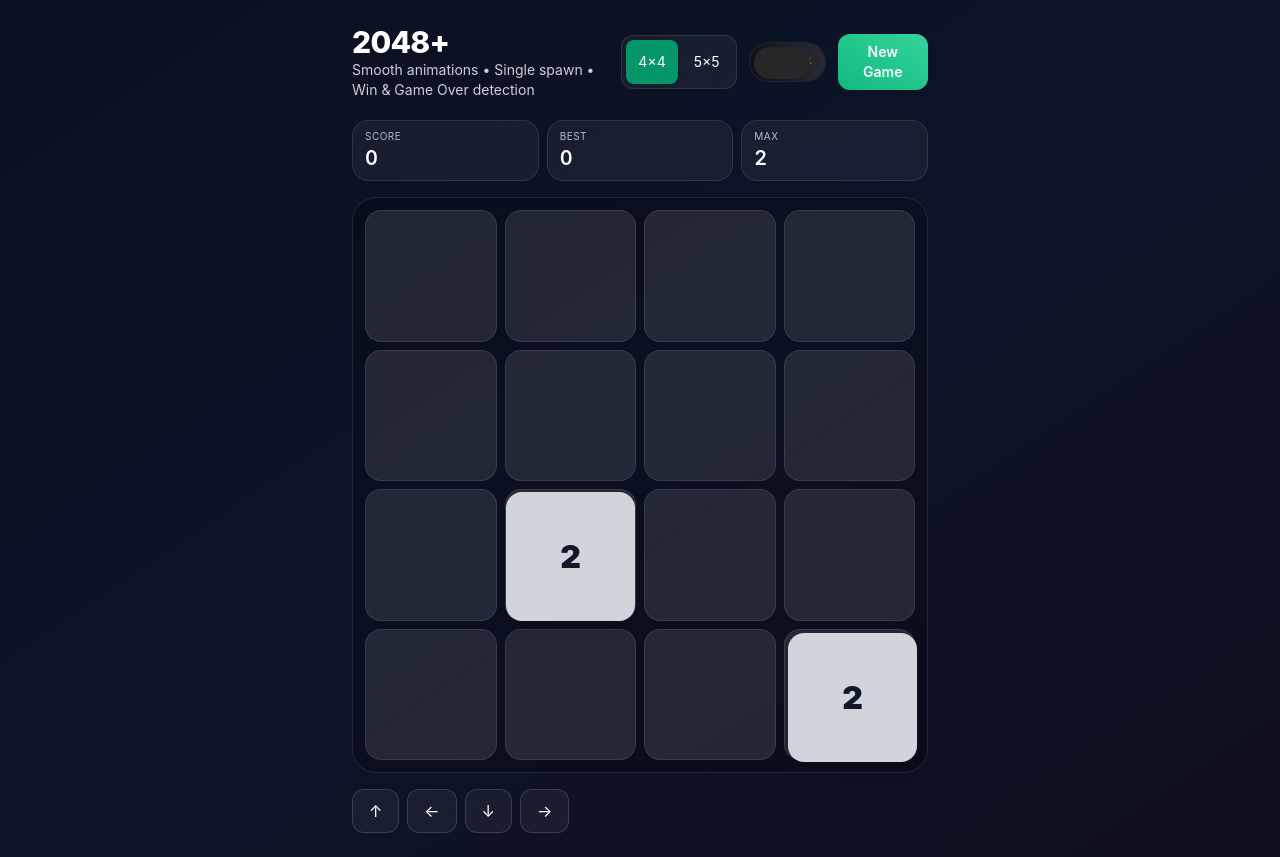
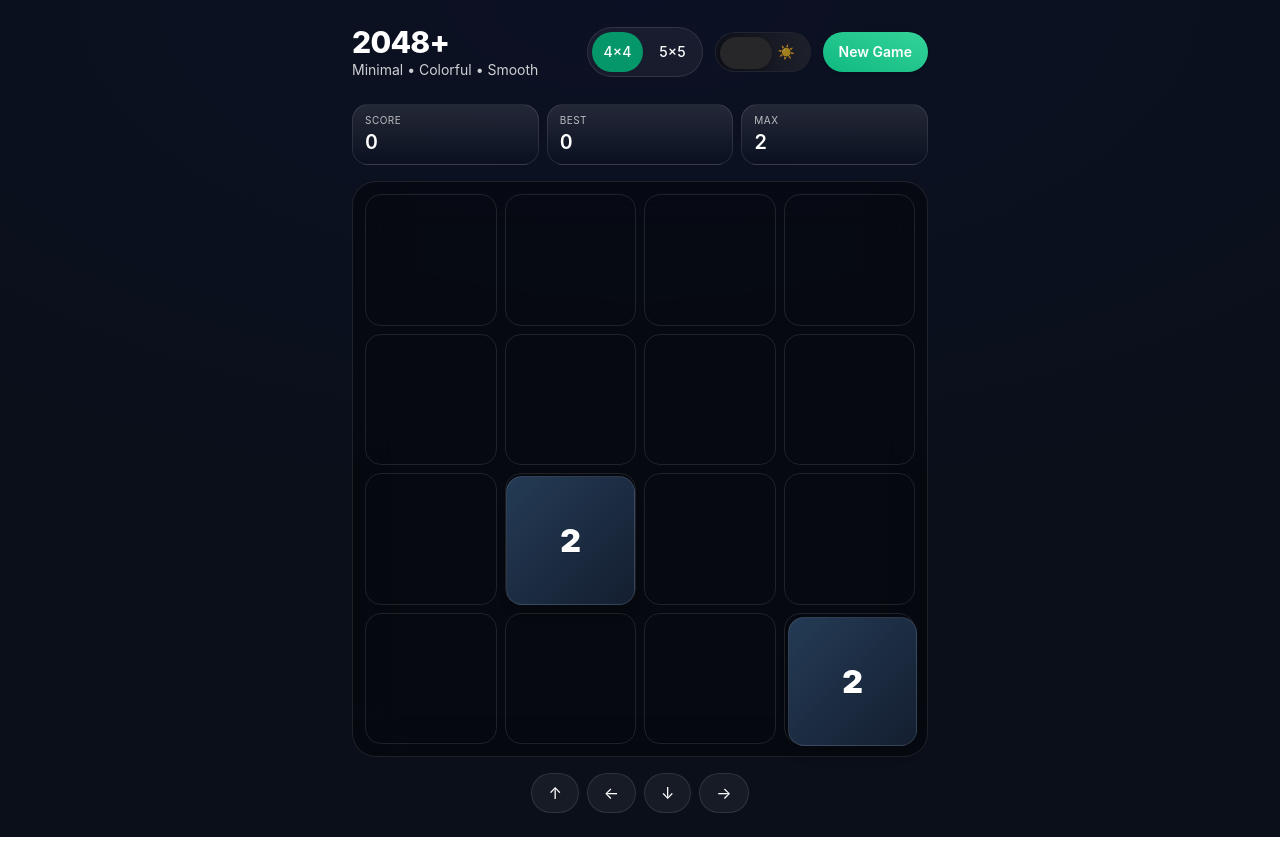
Before and after one commit to DenethorandEddie/2048, a React (Create React App) app: page / in a window 1280 px wide. Built offline with nearby package versions, Linux system fonts and the light colour scheme.

Commit message:
Fix useEffect dependencies

```diff
--- a/src/App.js
+++ b/src/App.js
@@ -1,8 +1,8 @@
 import React, { useEffect, useLayoutEffect, useMemo, useRef, useState } from "react";
 import { motion, AnimatePresence } from "framer-motion";
 
-// 2048+ — Clean, responsive build. English UI, Dark/Light, premium modals & polished header.
-// Win modal shows once until Keep Going. State persisted (cookies + localStorage).
+// 2048+ — Minimal, colorful, and calm. Dark/Light themes, refined header, pastel tiles, glassy modals.
+// Mobile-friendly (touchAction: none), single-spawn, proper win/over logic, state persisted (cookie+localStorage).
 
 // ---------- utils ----------
 const rnd = (n) => Math.floor(Math.random() * n);
@@ -84,12 +84,57 @@ const loadLocal   = () => { try { const s = localStorage.getItem(STORE_KEY); ret
 const persist     = (obj) => { saveLocal(obj); saveCookie(obj); };
 const loadPersist = () => loadLocal() || loadCookie();
 
-// ---------- visuals ----------
-const tileColor = (v, theme) => {
-  const dark = { 2:'bg-gray-300 text-gray-900',4:'bg-gray-400 text-gray-900',8:'bg-yellow-500 text-white',16:'bg-orange-500 text-white',32:'bg-red-500 text-white',64:'bg-red-600 text-white',128:'bg-green-500 text-white',256:'bg-green-600 text-white',512:'bg-blue-500 text-white',1024:'bg-indigo-500 text-white',2048:'bg-purple-500 text-white',4096:'bg-purple-600 text-white',8192:'bg-purple-700 text-white' };
-  const light = { 2:'bg-gray-200 text-gray-900',4:'bg-gray-300 text-gray-900',8:'bg-yellow-400 text-white',16:'bg-orange-400 text-white',32:'bg-red-400 text-white',64:'bg-red-500 text-white',128:'bg-green-400 text-white',256:'bg-green-500 text-white',512:'bg-blue-400 text-white',1024:'bg-indigo-400 text-white',2048:'bg-purple-400 text-white',4096:'bg-purple-500 text-white',8192:'bg-purple-600 text-white' };
-  return (theme === 'light' ? light : dark)[v] || 'bg-pink-500 text-white';
+// ---------- theming & visuals ----------
+const palettes = {
+  light: {
+    bg: "bg-[radial-gradient(80%_60%_at_50%_0%,#f7faff_0%,#eef2ff_40%,#e9eefc_100%)] text-zinc-900",
+    surface: "bg-white/80 border-zinc-300",
+    subtle: "bg-white/60 border-zinc-200",
+    glass: "bg-white/70 backdrop-blur border-zinc-200",
+    track: "bg-zinc-200 border-zinc-300",
+  },
+  dark: {
+    bg: "bg-[radial-gradient(80%_60%_at_50%_0%,#0c1024_0%,#0b1120_40%,#0a0f1a_100%)] text-white",
+    surface: "bg-white/5 border-white/10",
+    subtle: "bg-white/7 border-white/10",
+    glass: "bg-black/40 backdrop-blur-xl border-white/10",
+    track: "bg-black/30 border-white/10",
+  }
 };
+
+const tileStyle = (v, theme) => {
+  // calm pastel gradient swatches per value
+  const base = theme === 'light'
+    ? {
+        2:  "from-[#D9FBFF] to-[#CFE8FF] text-zinc-800",
+        4:  "from-[#E7F9D9] to-[#CFF6C8] text-zinc-800",
+        8:  "from-[#FFE6C7] to-[#FFD6A5] text-zinc-900",
+        16: "from-[#FFD2E1] to-[#FFC2DD] text-zinc-900",
+        32: "from-[#FFD9D6] to-[#FFB4A2] text-zinc-900",
+        64: "from-[#F9D3FF] to-[#E5B8FF] text-zinc-900",
+        128:"from-[#D7F3FF] to-[#A5E4FF] text-zinc-900",
+        256:"from-[#D7FFF1] to-[#B2F7EF] text-zinc-900",
+        512:"from-[#E5F0FF] to-[#C4D7FF] text-zinc-900",
+        1024:"from-[#E6E1FF] to-[#CDBAFF] text-zinc-900",
+        2048:"from-[#FFECC7] to-[#FFD36E] text-zinc-900",
+      }
+    : {
+        2:  "from-[#243b55] to-[#141e30] text-white",
+        4:  "from-[#0f2027] to-[#203a43] text-white",
+        8:  "from-[#42275a] to-[#734b6d] text-white",
+        16: "from-[#283c86] to-[#45a247] text-white",
+        32: "from-[#614385] to-[#516395] text-white",
+        64: "from-[#457fca] to-[#5691c8] text-white",
+        128:"from-[#3a1c71] to-[#d76d77] text-white",
+        256:"from-[#36d1dc] to-[#5b86e5] text-white",
+        512:"from-[#00b09b] to-[#96c93d] text-white",
+        1024:"from-[#f7971e] to-[#ffd200] text-white",
+        2048:"from-[#d53369] to-[#daae51] text-white",
+      };
+  const sw = base[v] || base[2048];
+  return `bg-gradient-to-br ${sw}`;
+};
+
 const fontSizeFor = (v) => (v < 128 ? '32px' : v < 1024 ? '34px' : v < 2048 ? '32px' : v < 4096 ? '28px' : '26px');
 
 export default function Game2048() {
@@ -155,7 +200,7 @@ export default function Game2048() {
     }, 140);
   }
 
-  // load persisted
+  // load persisted once
   useEffect(() => {
     const saved = loadPersist();
     if (saved && saved.tiles && Array.isArray(saved.tiles)) {
@@ -166,9 +211,9 @@ export default function Game2048() {
       if (typeof saved.keptGoing === 'boolean') setKeptGoing(saved.keptGoing);
       setTiles(saved.tiles);
     }
-  // eslint-disable-next-line react-hooks/exhaustive-deps
   }, []);
 
+  // persist prefs & non-volatile state
   useEffect(() => {
     persist({ n, tiles, score, best, theme, keptGoing });
   }, [n, tiles, score, best, theme, keptGoing]);
@@ -186,41 +231,39 @@ useEffect(() => {
     return () => window.removeEventListener('keydown', onKey);
   }, [tiles, n, busy, over, keptGoing, step]);
 
-  // touch
+  // touch: keep page from scrolling when swiping inside board
   const swipe = useRef({ x: 0, y: 0 });
   const onTouchStart = (e) => { const t = e.touches[0]; swipe.current = { x: t.clientX, y: t.clientY }; };
   const onTouchEnd = (e) => { const t = e.changedTouches[0]; const dx = t.clientX - swipe.current.x; const dy = t.clientY - swipe.current.y; if (Math.max(Math.abs(dx), Math.abs(dy)) < 28) return; step(Math.abs(dx) > Math.abs(dy) ? (dx > 0 ? 'R' : 'L') : (dy > 0 ? 'D' : 'U')); };
 
   const isDark = theme === 'dark';
-  const appTheme = isDark ? "bg-gradient-to-br from-[#0b1020] via-[#0d1428] to-[#0f0e1d] text-white" : "bg-gradient-to-br from-white via-slate-50 to-indigo-50 text-zinc-900";
+  const pal = isDark ? palettes.dark : palettes.light;
+  const appTheme = pal.bg;
   const sizePx = cell * n + GAP * (n + 1);
   const maxTile = Math.max(0, ...tiles.map((t) => t.value));
 
-  // ---- Header subcomponents (polished & cohesive) ----
+  // ---- Header (compact, balanced) ----
   const SizeSegment = () => (
-    <div className={`rounded-xl border px-1 py-1 flex gap-1 ${isDark ? 'border-white/10 bg-white/5 backdrop-blur' : 'border-zinc-300 bg-white/80'}`}>
+    <div className={`rounded-full border px-1 py-1 flex gap-1 ${pal.surface}`}>
       {[4,5].map((s) => (
-        <button key={s} onClick={() => reset(s)} className={`min-h-11 px-3 py-1.5 rounded-lg text-sm transition ${n===s ? (isDark?'bg-emerald-600 text-white shadow':'bg-emerald-500 text-white shadow') : (isDark?'hover:bg-white/10':'hover:bg-zinc-100')}`}>{s}×{s}</button>
+        <button key={s} onClick={() => reset(s)} className={`min-h-10 px-3 rounded-full text-sm transition font-medium ${n===s ? (isDark? 'bg-emerald-600 text-white shadow-sm':'bg-emerald-500 text-white shadow-sm') : 'hover:bg-white/10'}`}>
+          {s}×{s}
+        </button>
       ))}
     </div>
   );
 
   const ThemeToggle = () => {
-    const TRACK_W = 96; // w-24
-    const KNOB_W  = 56; // custom wider knob for nicer look
-    const PADDING = 4;  // p-1
+    const TRACK_W = 96, KNOB_W = 52, PADDING = 4;
     const x = isDark ? 0 : TRACK_W - KNOB_W - PADDING*2;
     return (
-      <button aria-pressed={isDark} title="Toggle theme" onClick={() => setTheme((t)=>t==='dark'?'light':'dark')} className={`relative w-24 h-10 rounded-full border overflow-hidden ${isDark? 'border-white/10 bg-black/30 backdrop-blur':'border-zinc-300 bg-zinc-200'}`}>
-        {/* animated gradient background sweep */}
-        <motion.div key={theme} initial={{ opacity:0 }} animate={{ opacity:1 }} transition={{ duration:0.25 }} className={`${isDark? 'bg-gradient-to-r from-zinc-900/60 to-zinc-700/60':'bg-gradient-to-r from-yellow-200/60 to-orange-200/60'} absolute inset-0`} />
-        {/* icons */}
-        <div className="absolute inset-0 pointer-events-none flex items-center justify-between px-3 text-xs z-10">
+      <button aria-pressed={isDark} title="Toggle theme" onClick={() => setTheme((t)=>t==='dark'?'light':'dark')} className={`relative w-24 h-10 rounded-full border overflow-hidden ${pal.track}`}>
+        <motion.div key={theme} initial={{ opacity:0 }} animate={{ opacity:1 }} transition={{ duration:0.25 }} className={`absolute inset-0 ${isDark? 'bg-gradient-to-r from-zinc-900/40 to-zinc-700/40':'bg-gradient-to-r from-amber-200/50 to-orange-200/50'}`} />
+        <div className="absolute inset-0 pointer-events-none grid grid-cols-2 place-items-center text-sm z-10">
           <span className={`${isDark ? 'opacity-100' : 'opacity-60'}`}>🌙</span>
           <span className={`${!isDark ? 'opacity-100' : 'opacity-60'}`}>☀️</span>
         </div>
-        {/* knob */}
-        <motion.div aria-hidden className={`absolute top-1 h-8 rounded-full shadow-md z-20 ${isDark?'bg-zinc-800':'bg-yellow-300'}`} style={{ width: KNOB_W, left: PADDING }} animate={{ x }} transition={{ type:'spring', stiffness:320, damping:28 }} />
+        <motion.div aria-hidden className={`absolute top-1 h-8 rounded-full shadow-md z-20 ${isDark?'bg-zinc-800':'bg-amber-300'}`} style={{ width: KNOB_W, left: PADDING }} animate={{ x }} transition={{ type:'spring', stiffness:320, damping:28 }} />
       </button>
     );
   };
@@ -229,15 +272,15 @@ useEffect(() => {
     <div className={`min-h-screen ${appTheme} p-4 sm:p-6`}>
       <div className="max-w-xl mx-auto">
         {/* Header */}
-        <div className="flex items-center justify-between mb-4 sm:mb-5">
+        <div className="flex items-center justify-between mb-4 sm:mb-6">
           <div>
             <h1 className="text-2xl sm:text-3xl font-extrabold tracking-tight">2048+</h1>
-            <p className="text-xs sm:text-sm opacity-80">Smooth animations • Single spawn • Win & Game Over detection</p>
+            <p className="text-xs sm:text-sm opacity-80">Minimal • Colorful • Smooth</p>
           </div>
           <div className="flex items-center gap-2 sm:gap-3">
             <SizeSegment />
             <ThemeToggle />
-            <button onClick={() => reset(n)} className="min-h-11 px-4 py-2 rounded-xl text-sm font-semibold bg-gradient-to-tr from-emerald-500 to-emerald-400 text-white shadow hover:brightness-110">New Game</button>
+            <button onClick={() => reset(n)} className="min-h-10 px-4 rounded-full text-sm font-semibold bg-gradient-to-tr from-emerald-500 to-emerald-400 text-white shadow hover:brightness-110">New Game</button>
           </div>
         </div>
 
@@ -252,31 +295,38 @@ useEffect(() => {
         <div
           ref={wrapRef}
           className="select-none"
-            style={{ touchAction: 'none' }} // 📌 mobilde sayfa kaymasını engeller
+          style={{ touchAction: 'none' }}
           onTouchStart={onTouchStart}
           onTouchEnd={onTouchEnd}
         >
-
-          <div className={`relative mx-auto rounded-3xl border p-[12px] ${isDark ? 'border-white/10 bg-black/20 backdrop-blur' : 'border-zinc-300 bg-white/70'}`} style={{ width: sizePx, height: sizePx }}>
+          <div className={`relative mx-auto rounded-3xl border p-[12px] ${pal.glass}`} style={{ width: sizePx, height: sizePx }}>
             <div className="absolute inset-0 p-[12px] grid gap-2" style={{ gridTemplateColumns: `repeat(${n},1fr)`, gridTemplateRows: `repeat(${n},1fr)` }}>
               {Array.from({ length: n * n }).map((_, i) => (
-                <div key={i} className={`rounded-2xl ${isDark ? 'bg-white/10 border border-white/10' : 'bg-zinc-200 border border-zinc-300'}`} />
+                <div key={i} className={`rounded-2xl border ${pal.subtle}`} />
               ))}
             </div>
             <AnimatePresence initial={false}>
               {tiles.map((t) => (
-                <motion.div key={t.id} initial={{ scale: 0.75, opacity: 0 }} animate={{ scale: 1, opacity: 1, x: t.c * (cell + GAP), y: t.r * (cell + GAP) }} exit={{ scale: 0.6, opacity: 0 }} transition={{ type: 'spring', stiffness: 320, damping: 22 }} className={`absolute rounded-2xl font-black flex items-center justify-center shadow-lg ${tileColor(t.value, theme)}`} style={{ width: cell, height: cell }}>
-                  <motion.span animate={t.bump ? { scale: [1, 1.18, 1] } : {}} transition={{ duration: 0.18 }} style={{ fontSize: fontSizeFor(t.value) }}>{t.value}</motion.span>
+                <motion.div
+                  key={t.id}
+                  initial={{ scale: 0.75, opacity: 0 }}
+                  animate={{ scale: 1, opacity: 1, x: t.c * (cell + GAP), y: t.r * (cell + GAP) }}
+                  exit={{ scale: 0.6, opacity: 0 }}
+                  transition={{ type: 'spring', stiffness: 320, damping: 22 }}
+                  className={`absolute rounded-2xl font-black flex items-center justify-center shadow-lg border border-white/10 ${tileStyle(t.value, theme)}`}
+                  style={{ width: cell, height: cell }}
+                >
+                  <motion.span animate={t.bump ? { scale: [1, 1.18, 1] } : {}} transition={{ duration: 0.18 }} style={{ fontSize: fontSizeFor(t.value), textShadow: '0 1px 0 rgba(0,0,0,.15)' }}>{t.value}</motion.span>
                 </motion.div>
               ))}
             </AnimatePresence>
           </div>
         </div>
 
-        {/* Controls */}
-        <div className="mt-4 flex gap-2">
+        {/* Controls (compact) */}
+        <div className="mt-4 flex gap-2 justify-center">
           {['U','L','D','R'].map((k) => (
-            <button key={k} onClick={() => step(k)} disabled={busy} className={`min-h-11 px-4 py-2 rounded-xl border disabled:opacity-50 ${isDark ? 'border-white/15 bg-white/5 backdrop-blur' : 'border-zinc-300 bg-white'}`}>{ { U:'↑', L:'←', D:'↓', R:'→' }[k] }</button>
+            <button key={k} onClick={() => step(k)} disabled={busy} className={`min-h-10 px-4 rounded-full border ${pal.surface} disabled:opacity-50`}>{ { U:'↑', L:'←', D:'↓', R:'→' }[k] }</button>
           ))}
         </div>
 
@@ -284,8 +334,8 @@ useEffect(() => {
         <AnimatePresence>
           {(over || win) && (
             <motion.div className="fixed inset-0 bg-black/70 flex items-center justify-center p-4" initial={{ opacity: 0 }} animate={{ opacity: 1 }} exit={{ opacity: 0 }}>
-              <motion.div initial={{ scale: 0.9, y: 10 }} animate={{ scale: 1, y: 0 }} className={`relative max-w-sm w-full rounded-3xl p-6 shadow-2xl ${isDark ? 'bg-black/50 text-white border border-white/10 backdrop-blur-xl' : 'bg-white text-zinc-900 border border-zinc-200'}`}>
-                <motion.div className={`absolute -top-8 -right-8 h-24 w-24 rounded-full ${win ? 'bg-emerald-400/20' : 'bg-rose-400/20'}`} animate={{ scale: [1, 1.1, 1], opacity: [0.6, 0.9, 0.6] }} transition={{ repeat: Infinity, duration: 2.4 }} />
+              <motion.div initial={{ scale: 0.9, y: 10 }} animate={{ scale: 1, y: 0 }} className={`relative max-w-sm w-full rounded-3xl p-6 shadow-2xl ${pal.glass}`}>
+                <motion.div className={`absolute -top-8 -right-8 h-24 w-24 rounded-full ${win ? 'bg-emerald-400/25' : 'bg-rose-400/25'}`} animate={{ scale: [1, 1.1, 1], opacity: [0.5, 0.9, 0.5] }} transition={{ repeat: Infinity, duration: 2.4 }} />
                 <div className="flex items-center gap-3 mb-3">
                   <div className={`h-11 w-11 rounded-2xl flex items-center justify-center text-2xl ${win ? 'bg-emerald-500/20 border border-emerald-400/40' : 'bg-rose-500/20 border border-rose-400/40'}`}>{win ? '🏆' : '💀'}</div>
                   <div>
@@ -294,11 +344,11 @@ useEffect(() => {
                   </div>
                 </div>
                 <div className="flex flex-wrap gap-2 mt-2">
-                  <button onClick={() => reset(n)} className="min-h-11 px-4 py-2 rounded-xl bg-emerald-600 hover:bg-emerald-500 text-white">{win ? 'Play Again' : 'Try Again'}</button>
+                  <button onClick={() => reset(n)} className="min-h-10 px-4 rounded-full bg-emerald-600 hover:bg-emerald-500 text-white">{win ? 'Play Again' : 'Try Again'}</button>
                   {win && (
-                    <button onClick={() => { setWin(false); setKeptGoing(true); persist({ n, tiles, score, best, theme, keptGoing: true }); }} className={`min-h-11 px-4 py-2 rounded-xl border ${isDark ? 'border-white/10 bg-white/10' : 'border-zinc-300 bg-white/60'}`}>Keep Going</button>
+                    <button onClick={() => { setWin(false); setKeptGoing(true); persist({ n, tiles, score, best, theme, keptGoing: true }); }} className={`min-h-10 px-4 rounded-full border ${pal.surface}`}>Keep Going</button>
                   )}
-                  <button onClick={() => { setOver(false); setWin(false); }} className={`min-h-11 px-4 py-2 rounded-xl border ${isDark ? 'border-white/10 bg-white/5' : 'border-zinc-300 bg-white'}`}>Close</button>
+                  <button onClick={() => { setOver(false); setWin(false); }} className={`min-h-10 px-4 rounded-full border ${pal.surface}`}>Close</button>
                 </div>
               </motion.div>
             </motion.div>
@@ -311,8 +361,9 @@ useEffect(() => {
 
 function Stat({ label, value, theme }) {
   const isDark = theme === 'dark';
+  const frame = isDark ? 'from-white/10 to-transparent border-white/10' : 'from-zinc-200 to-transparent border-zinc-300';
   return (
-    <div className={`rounded-2xl px-3 py-2 border ${isDark ? 'border-white/10 bg-white/5 backdrop-blur' : 'border-zinc-300 bg-white/70'}`}>
+    <div className={`rounded-2xl px-3 py-2 border bg-gradient-to-b ${frame}`}>
       <div className="text-[10px] uppercase tracking-wider opacity-70">{label}</div>
       <div className="text-xl font-semibold tabular-nums">{value}</div>
     </div>
```
Lines whose indentation alone changed are shown as unchanged.
